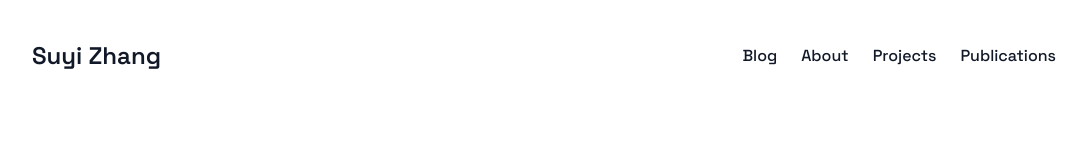
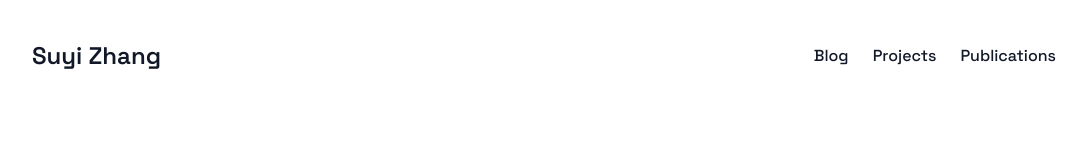
Before and after one commit to syzhang/syzhang.github.io, a Next.js app: page / in a window 1280 px wide. Shown: the top 160 px of the page, without its empty margins (96-1183 px from the left). Built offline with nearby package versions, Linux system fonts and the light colour scheme.

Commit message:
removed about

```diff
--- a/src/app/layout.tsx
+++ b/src/app/layout.tsx
@@ -46,12 +46,6 @@ export default function RootLayout({
                   className="hidden font-medium text-gray-900 dark:text-gray-100 sm:block hover:text-primary-500 dark:hover:text-primary-400"
                 >
                   Blog
-                </Link>
-                <Link
-                  href="/about"
-                  className="hidden font-medium text-gray-900 dark:text-gray-100 sm:block hover:text-primary-500 dark:hover:text-primary-400"
-                >
-                  About
                 </Link>
                 <Link
                   href="/projects"
```
